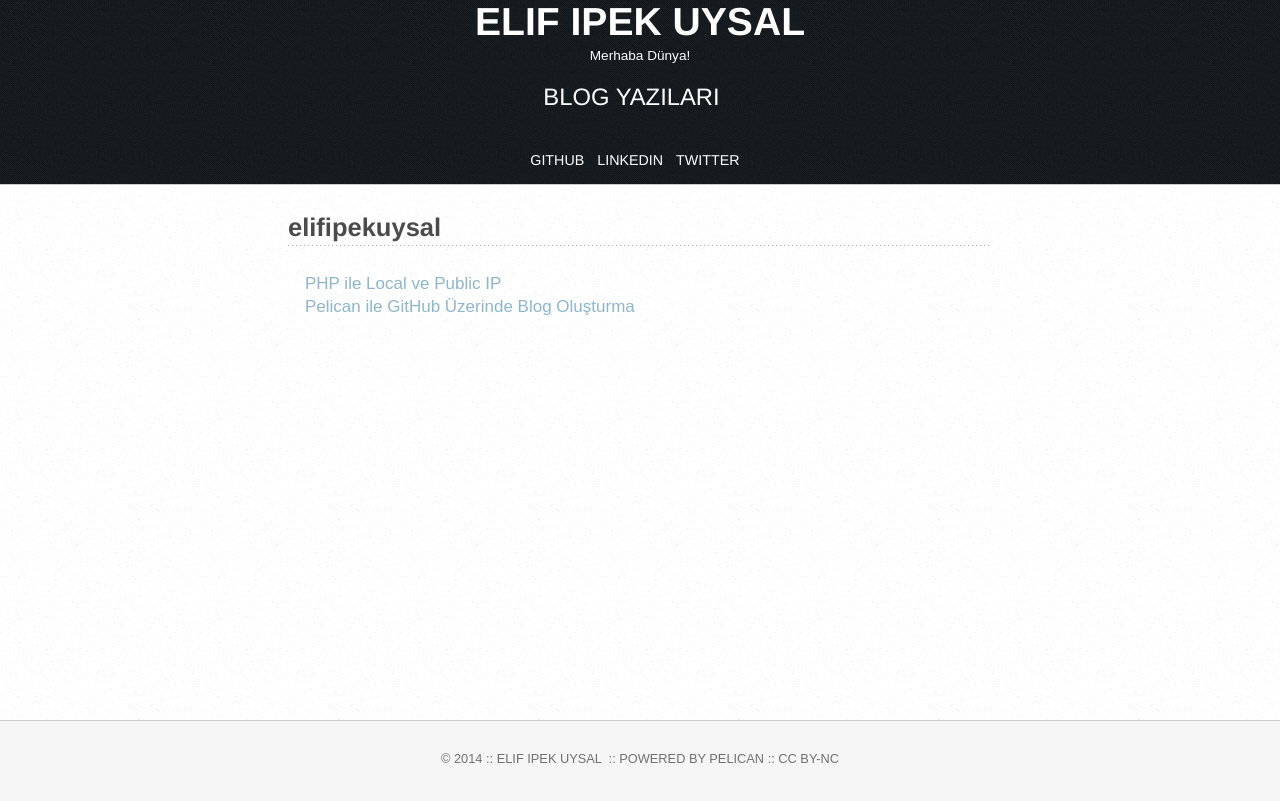
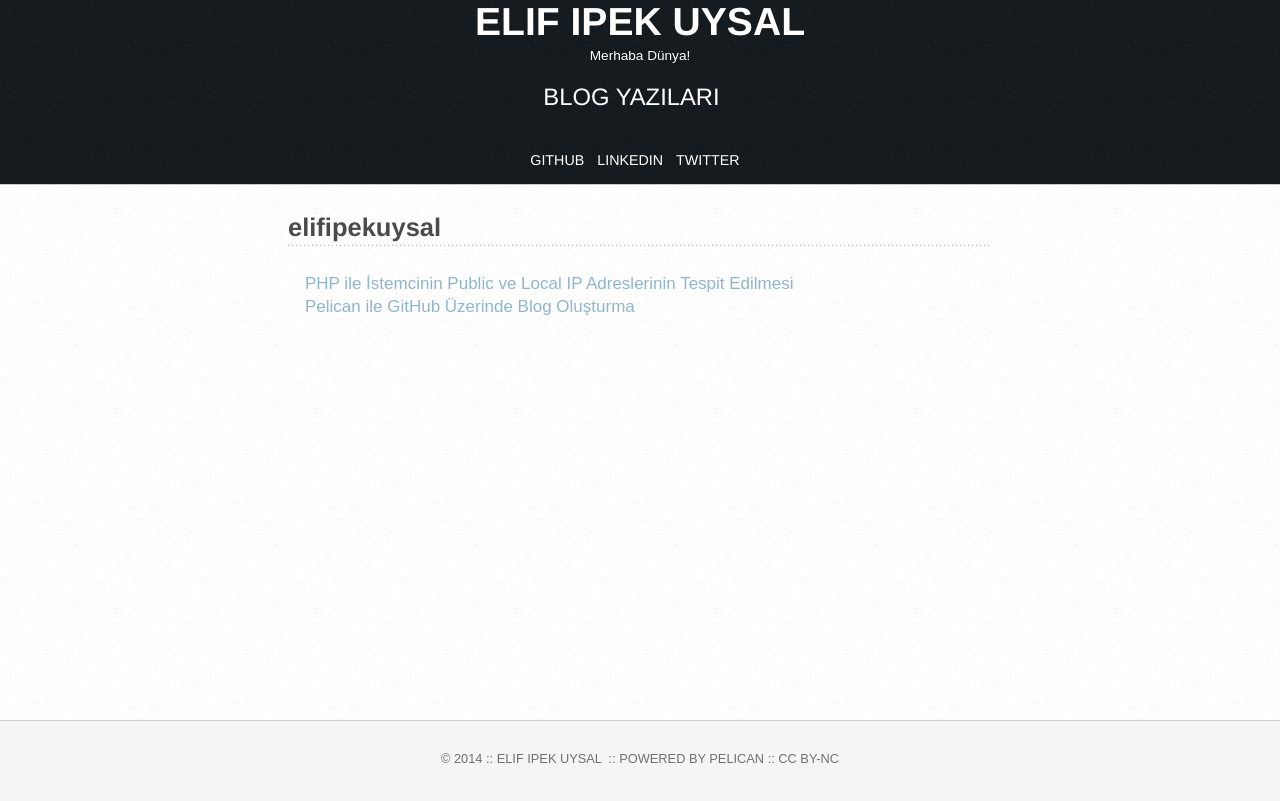
Before and after one commit to elifipekuysal/elifipekuysal.github.io, a plain HTML site: page author/elifipekuysal.html in a window 1280 px wide. Drawn offline with Linux system fonts and the light colour scheme; a web font is replaced by a local one.

Commit message:
Update elifipekuysal.html

```diff
--- a/author/elifipekuysal.html
+++ b/author/elifipekuysal.html
@@ -27,7 +27,7 @@
 </div>    <div id="main">
 <h2>elifipekuysal</h2>
 <dl>
-<dd><a href="/php-ile-local-ve-public-ip.html">PHP ile Local ve Public IP</a></dd>
+<dd><a href="/php-ile-istemcinin-public-ve-local-ip-adreslerinin-tespit-edilmesi.html">PHP ile İstemcinin Public ve Local IP Adreslerinin Tespit Edilmesi</a></dd>
 <dd><a href="/pelican-ile-github-uzerinde-blog-olusturma.html">Pelican ile GitHub Üzerinde Blog Oluşturma</a></dd>
 </dl>
     </div>
```
